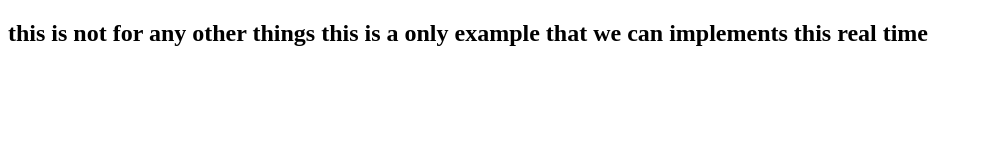
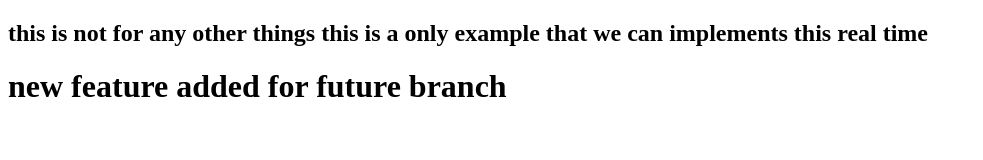
Before and after one commit to Vasudev-Pareek/project, a plain HTML site: page Index.html in a window 1280 px wide. Shown: the whole page, without its empty margins (0-983 px from the left). Drawn offline with Linux system fonts and the light colour scheme.

Commit message:
branch created

```diff
--- a/Index.html
+++ b/Index.html
@@ -8,5 +8,6 @@
 </head>
 <body>
     <h2>this is not for any other things this is a only example that we can implements this real time </h2>
+    <h1>new feature added for future branch</h1>
 </body>
 </html>
```
